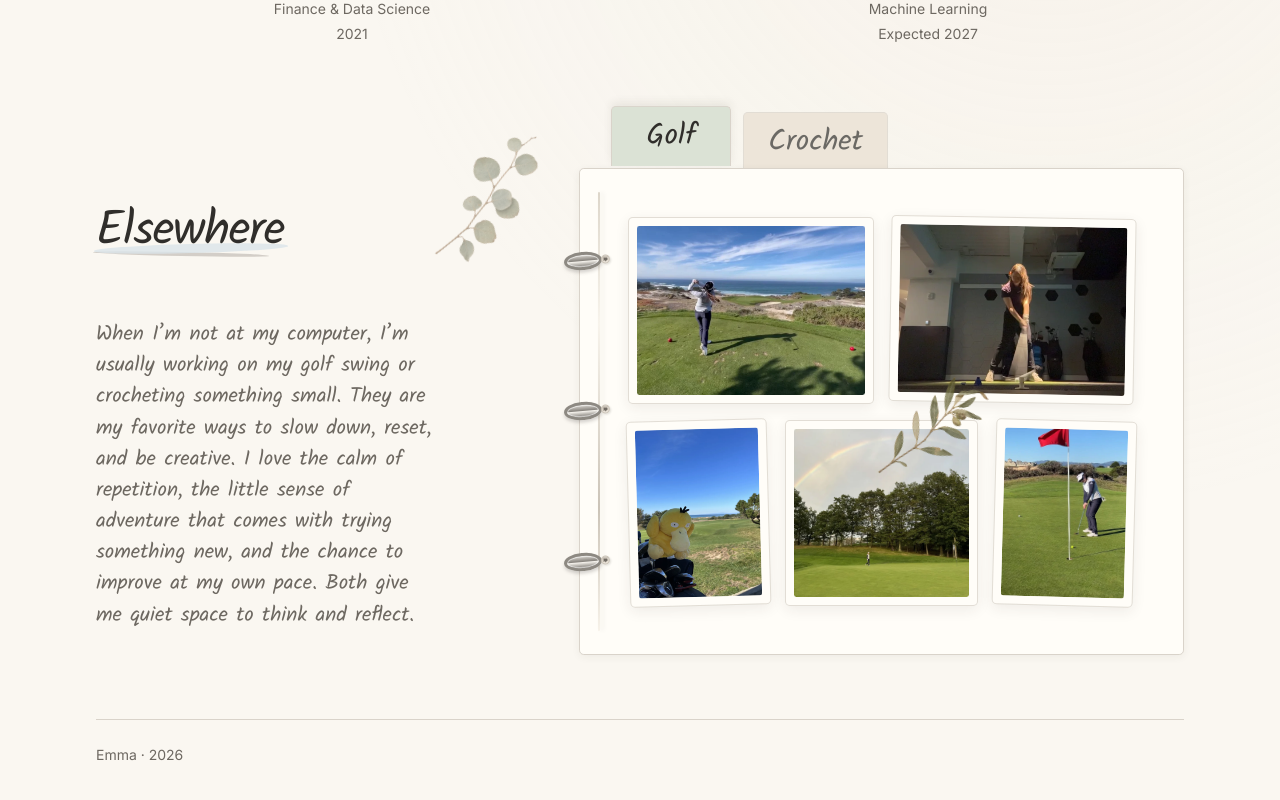
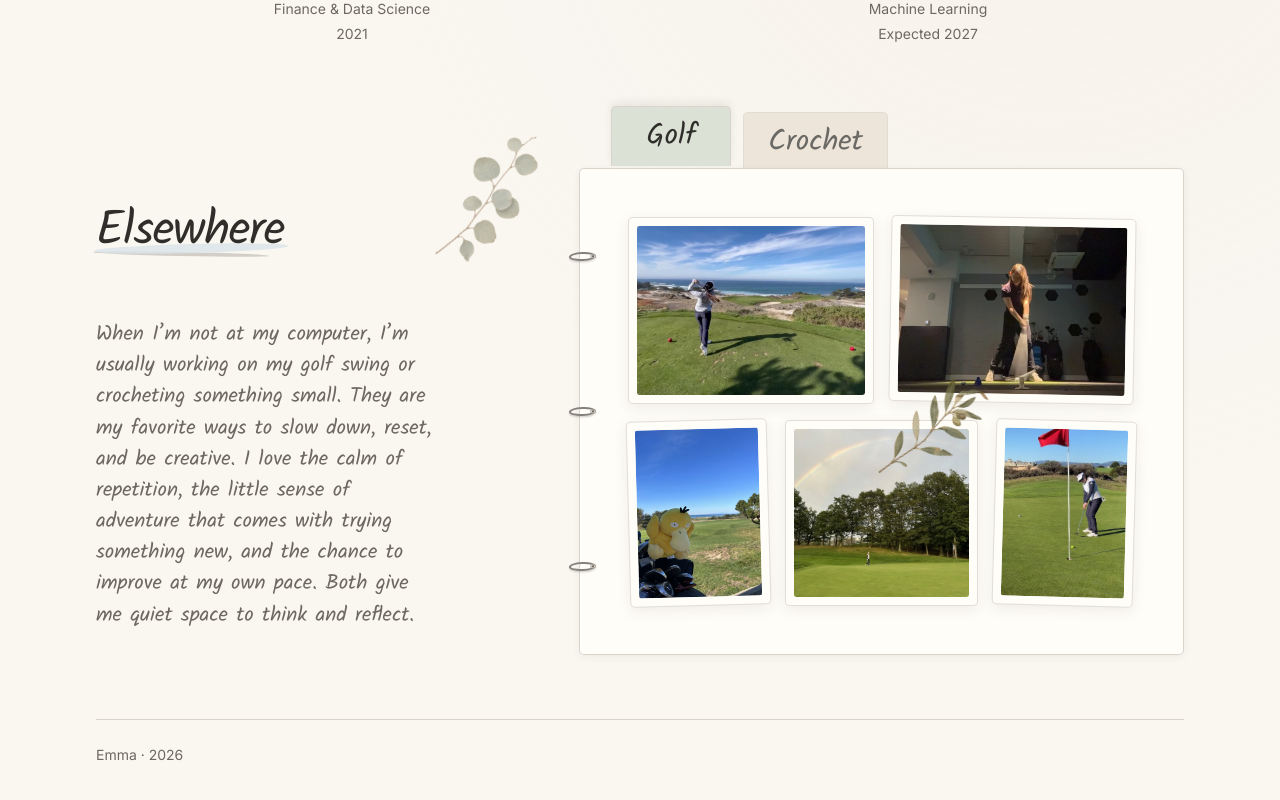
Before and after one commit to emmatyy19/emmatyy19.github.io, a React (Vite) app: page / in a window 1280 px wide. Shown: the part 2174-2974 px from the top of the page. Built offline with nearby package versions, Linux system fonts and the light colour scheme.

Commit message:
Refine binder hardware and crochet layout

```diff
--- a/src/sections/Elsewhere/BinderTabs.module.css
+++ b/src/sections/Elsewhere/BinderTabs.module.css
@@ -66,15 +66,7 @@
 }
 
 .sheet::before {
-  position: absolute;
-  top: 1.4rem;
-  bottom: 1.4rem;
-  left: 1.1rem;
-  width: 0.12rem;
-  border-radius: 999px;
-  background: linear-gradient(#ddd6ca, #f8f4ec 30%, #cbc3b7 72%, #f7f2e9);
-  box-shadow: 0.2rem 0 0.35rem rgb(48 46 43 / 8%);
-  content: '';
+  content: none;
 }
 
 .rings {
@@ -82,7 +74,7 @@
   z-index: 4;
   top: 17%;
   bottom: 17%;
-  left: -1.05rem;
+  left: -0.72rem;
   display: grid;
   align-content: space-between;
   pointer-events: none;
@@ -91,40 +83,32 @@
 .ring {
   position: relative;
   display: block;
-  width: 2.35rem;
-  height: 1.15rem;
-  border: 0.2rem solid #8d8982;
+  width: 1.7rem;
+  height: 0.58rem;
+  border: 0.13rem solid #85817a;
   border-radius: 50%;
-  background: linear-gradient(
-    180deg,
-    #dad7d1,
-    #89857f 46%,
-    #f3f0ea 54%,
-    #7d7973
-  );
+  background: transparent;
   box-shadow:
-    0 0.16rem 0.22rem rgb(48 46 43 / 20%),
-    inset 0 0 0 0.08rem rgb(255 255 255 / 52%);
-  transform: rotate(-5deg);
+    0 0.08rem 0.12rem rgb(48 46 43 / 22%),
+    inset 0 0 0 0.04rem rgb(255 255 255 / 58%);
+  transform: rotate(-2deg);
 }
 
 .ring::after {
   position: absolute;
   top: 50%;
-  right: -0.72rem;
-  width: 0.56rem;
-  height: 0.56rem;
-  border: 0.12rem solid #c8c0b4;
+  right: -0.14rem;
+  width: 0.38rem;
+  height: 0.3rem;
+  border: 0.08rem solid #b8b0a5;
   border-radius: 50%;
   background: radial-gradient(
     circle,
-    #746f68 0 29%,
-    #b8b0a5 31% 48%,
-    #ece5da 51%
+    #77726b 0 34%,
+    #c5bdb1 37% 55%,
+    #f1ece4 58%
   );
-  box-shadow:
-    inset 0 0.1rem 0.15rem rgb(48 46 43 / 22%),
-    0.08rem 0.08rem 0.12rem rgb(48 46 43 / 12%);
+  box-shadow: inset 0 0.06rem 0.1rem rgb(48 46 43 / 18%);
   content: '';
   transform: translateY(-50%);
 }
--- a/src/sections/Elsewhere/HobbyGallery.module.css
+++ b/src/sections/Elsewhere/HobbyGallery.module.css
@@ -52,19 +52,13 @@
 
 .photo[data-paired='true'] .photoSequence {
   display: grid;
-  align-items: center;
-  gap: clamp(0.15rem, 0.5vw, 0.5rem);
-  grid-template-columns: minmax(0, 1fr) auto minmax(0, 1fr);
+  align-items: stretch;
+  gap: clamp(0.3rem, 0.7vw, 0.65rem);
+  grid-template-columns: repeat(2, minmax(0, 1fr));
 }
 
 .photo[data-paired='true'] img {
   aspect-ratio: auto;
-}
-
-.sequenceMark {
-  color: var(--color-olive);
-  font-family: var(--font-display);
-  font-size: clamp(0.85rem, 1.5vw, 1.25rem);
 }
 
 .photo[data-variant='square'] img {
@@ -114,11 +108,11 @@
 }
 
 .gallery[data-hobby='crochet'] .item:nth-child(2) {
-  grid-column: 4 / 8;
+  grid-column: 4 / 7;
 }
 
 .gallery[data-hobby='crochet'] .item:nth-child(3) {
-  grid-column: 8 / 11;
+  grid-column: 7 / 11;
   transform: rotate(1.5deg);
 }
 
--- a/src/sections/Elsewhere/HobbyGallery.tsx
+++ b/src/sections/Elsewhere/HobbyGallery.tsx
@@ -24,16 +24,11 @@ export function HobbyGallery({ gallery }: HobbyGalleryProps) {
                 <div className={styles.photoSequence}>
                   <img alt={image.alt} loading="lazy" src={image.src} />
                   {image.secondary ? (
-                    <>
-                      <span aria-hidden="true" className={styles.sequenceMark}>
-                        →
-                      </span>
-                      <img
-                        alt={image.secondary.alt}
-                        loading="lazy"
-                        src={image.secondary.src}
-                      />
-                    </>
+                    <img
+                      alt={image.secondary.alt}
+                      loading="lazy"
+                      src={image.secondary.src}
+                    />
                   ) : null}
                 </div>
               </figure>
```
